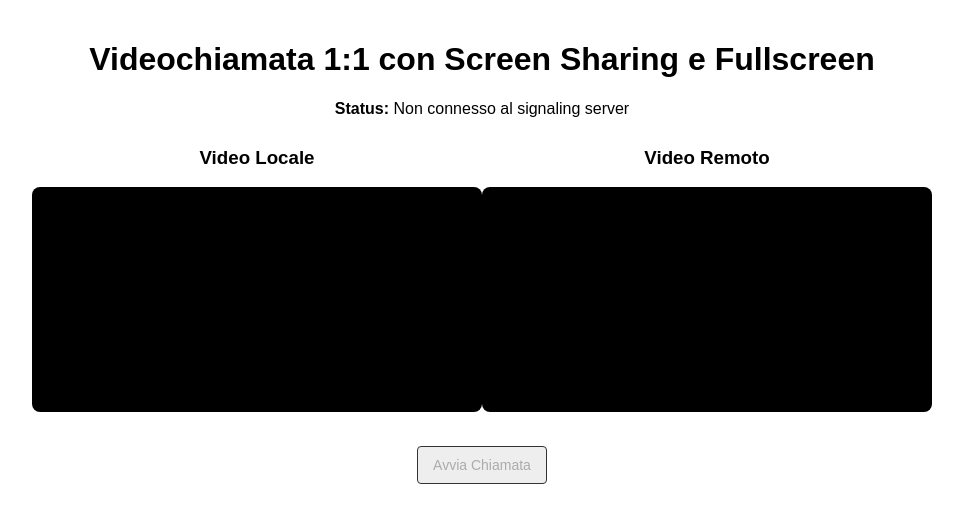
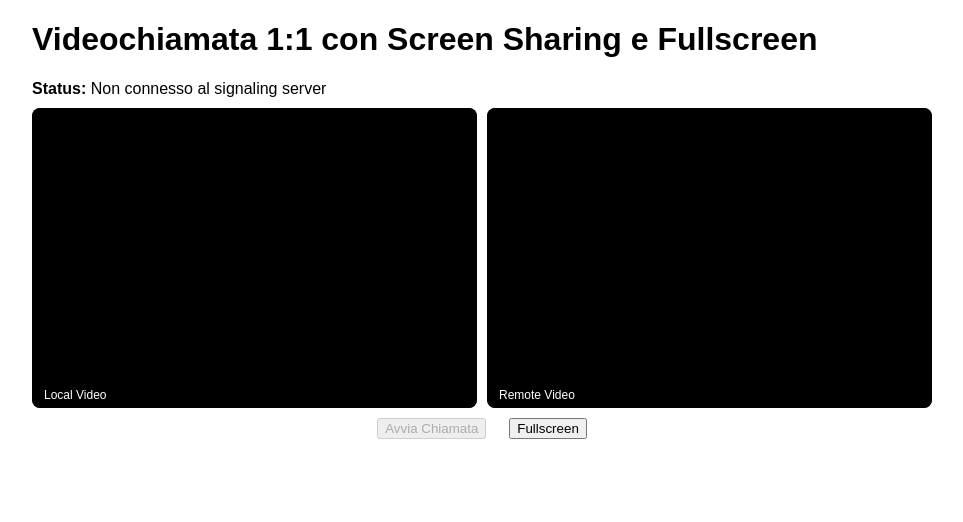
Before and after one commit to Dooniol/videochat-frontend, a React (Create React App) app: page / in a window 1280 px wide. Shown: the top 522 px of the page, without its empty margins (158-1121 px from the left). Built offline with nearby package versions, Linux system fonts and the light colour scheme; no server answers.

Commit message:
Aggiorno App.js

```diff
--- a/src/App.js
+++ b/src/App.js
@@ -48,12 +48,15 @@ export default function App() {
             await handleAnswer(data.answer);
             break;
           case 'candidate':
-            if (data.candidate) {
-              await pcRef.current?.addIceCandidate(data.candidate);
+            if (data.candidate && pcRef.current) {
+              await pcRef.current.addIceCandidate(data.candidate);
             }
             break;
           case 'hangup':
             endCall();
+            break;
+          case 'error':
+            alert(`Errore server: ${data.message}`);
             break;
           default:
             console.warn('Unknown message type:', data.type);
@@ -82,7 +85,7 @@ export default function App() {
 
   // --- Helper: stop local media tracks ---
   function stopLocalStream() {
-    if (localVideoRef.current && localVideoRef.current.srcObject) {
+    if (localVideoRef.current?.srcObject) {
       localVideoRef.current.srcObject.getTracks().forEach((track) => track.stop());
       localVideoRef.current.srcObject = null;
     }
@@ -91,13 +94,11 @@ export default function App() {
   // --- Crea Peer Connection e gestisce eventi ---
   async function createPeerConnection() {
     const pc = new RTCPeerConnection({
-      iceServers: [
-        { urls: 'stun:stun.l.google.com:19302' },
-      ],
+      iceServers: [{ urls: 'stun:stun.l.google.com:19302' }],
     });
 
     pc.onicecandidate = (event) => {
-      if (event.candidate) {
+      if (event.candidate && wsRef.current && wsRef.current.readyState === WebSocket.OPEN) {
         wsRef.current.send(
           JSON.stringify({ type: 'candidate', candidate: event.candidate })
         );
@@ -123,7 +124,6 @@ export default function App() {
         localVideoRef.current.srcObject = localStream;
       }
 
-      // Aggiungo tracce locali al peer connection
       localStream.getTracks().forEach((track) => {
         pcRef.current.addTrack(track, localStream);
       });
@@ -131,7 +131,7 @@ export default function App() {
       const offer = await pcRef.current.createOffer();
       await pcRef.current.setLocalDescription(offer);
 
-      wsRef.current.send(JSON.stringify({ type: 'offer', offer }));
+      wsRef.current?.send(JSON.stringify({ type: 'offer', offer }));
 
       setInCall(true);
       setIsScreenSharing(false);
@@ -156,11 +156,11 @@ export default function App() {
         pcRef.current.addTrack(track, localStream);
       });
 
-      await pcRef.current.setRemoteDescription(new RTCSessionDescription(offer));
+      await pcRef.current.setRemoteDescription(offer);
       const answer = await pcRef.current.createAnswer();
       await pcRef.current.setLocalDescription(answer);
 
-      wsRef.current.send(JSON.stringify({ type: 'answer', answer }));
+      wsRef.current?.send(JSON.stringify({ type: 'answer', answer }));
 
       setInCall(true);
       setIsScreenSharing(false);
@@ -174,12 +174,16 @@ export default function App() {
 
   // --- Handle answer ---
   async function handleAnswer(answer) {
-    await pcRef.current.setRemoteDescription(new RTCSessionDescription(answer));
+    if (pcRef.current) {
+      await pcRef.current.setRemoteDescription(answer);
+    }
   }
 
   // --- Termina chiamata ---
   function endCall() {
-    wsRef.current.send(JSON.stringify({ type: 'hangup' }));
+    if (wsRef.current && wsRef.current.readyState === WebSocket.OPEN) {
+      wsRef.current.send(JSON.stringify({ type: 'hangup' }));
+    }
 
     if (pcRef.current) {
       pcRef.current.close();
@@ -227,19 +231,17 @@ export default function App() {
 
     try {
       const screenStream = await navigator.mediaDevices.getDisplayMedia({ video: true });
-
       const screenTrack = screenStream.getVideoTracks()[0];
 
-      // Sostituisco la traccia video locale con quella dello schermo
       const sender = pcRef.current.getSenders().find((s) => s.track.kind === 'video');
-      sender.replaceTrack(screenTrack);
+      if (sender) {
+        await sender.replaceTrack(screenTrack);
+      }
 
-      // Quando termina condivisione schermo (utente chiude la condivisione)
       screenTrack.onended = () => {
         stopScreenShare();
       };
 
-      // Aggiorno video locale a mostrare condivisione schermo
       if (localVideoRef.current) {
         localVideoRef.current.srcObject = screenStream;
       }
@@ -254,21 +256,21 @@ export default function App() {
   function stopScreenShare() {
     if (!isScreenSharing) return;
 
-    // Torna al video della webcam
-    navigator.mediaDevices.getUserMedia({ video: true, audio: true }).then((stream) => {
+    navigator.mediaDevices.getUserMedia({ video: true, audio: true }).then(async (stream) => {
       const videoTrack = stream.getVideoTracks()[0];
-      const audioTrack = stream.getAudioTracks()[0];
 
-      // Sostituisco la traccia video nel peer connection
       const sender = pcRef.current.getSenders().find((s) => s.track.kind === 'video');
-      sender.replaceTrack(videoTrack);
+      if (sender) {
+        await sender.replaceTrack(videoTrack);
+      }
 
-      // Aggiorno video locale
       if (localVideoRef.current) {
         localVideoRef.current.srcObject = stream;
       }
 
       setIsScreenSharing(false);
+    }).catch((err) => {
+      alert('Errore nel ripristino webcam: ' + err.message);
     });
   }
 
@@ -299,11 +301,7 @@ export default function App() {
 
   // --- Ingrandisci solo un video (clic singolo) ---
   function maximizeVideo(which) {
-    if (maximizedVideo === which) {
-      setMaximizedVideo(null);
-    } else {
-      setMaximizedVideo(which);
-    }
+    setMaximizedVideo(maximizedVideo === which ? null : which);
   }
 
   // --- UI ---
@@ -328,24 +326,25 @@ export default function App() {
           <div
             style={{
               ...styles.videoWrapper,
-              flex: maximizedVideo === 'local' ? 1 : '1 1 45%',
+              flex: maximizedVideo === 'local' ? 1 : 0.5,
             }}
+            onClick={() => maximizeVideo('local')}
+            onDoubleClick={() => toggleFullScreenVideo(localVideoRef)}
           >
-            <h3>Video Locale</h3>
             <video
               ref={localVideoRef}
               autoPlay
               muted
               playsInline
               style={{
-                ...styles.video,
-                cursor: 'pointer',
                 width: '100%',
-                height: maximizedVideo === 'local' ? '80vh' : 'auto',
+                height: '100%',
+                objectFit: 'cover',
+                borderRadius: 8,
+                backgroundColor: 'black',
               }}
-              onClick={() => maximizeVideo('local')}
-              onDoubleClick={() => toggleFullScreenVideo(localVideoRef)}
             />
+            <div style={styles.label}>Local Video</div>
           </div>
         )}
 
@@ -353,63 +352,53 @@ export default function App() {
           <div
             style={{
               ...styles.videoWrapper,
-              flex: maximizedVideo === 'remote' ? 1 : '1 1 45%',
+              flex: maximizedVideo === 'remote' ? 1 : 0.5,
             }}
+            onClick={() => maximizeVideo('remote')}
+            onDoubleClick={() => toggleFullScreenVideo(remoteVideoRef)}
           >
-            <h3>Video Remoto</h3>
             <video
               ref={remoteVideoRef}
               autoPlay
               playsInline
               style={{
-                ...styles.video,
-                cursor: 'pointer',
                 width: '100%',
-                height: maximizedVideo === 'remote' ? '80vh' : 'auto',
+                height: '100%',
+                objectFit: 'cover',
+                borderRadius: 8,
+                backgroundColor: 'black',
               }}
-              onClick={() => maximizeVideo('remote')}
-              onDoubleClick={() => toggleFullScreenVideo(remoteVideoRef)}
             />
+            <div style={styles.label}>Remote Video</div>
           </div>
         )}
       </div>
 
-      <div style={styles.buttonsContainer}>
+      <div style={styles.controls}>
         {!inCall && (
-          <button onClick={startCall} disabled={!isConnected} style={styles.button}>
+          <button onClick={startCall} disabled={!isConnected}>
             Avvia Chiamata
           </button>
         )}
-
         {inCall && (
           <>
-            <button onClick={endCall} style={styles.buttonRed}>
+            <button onClick={toggleAudio}>
+              {audioEnabled ? 'Disattiva Microfono' : 'Attiva Microfono'}
+            </button>
+            <button onClick={toggleVideo}>
+              {videoEnabled ? 'Disattiva Video' : 'Attiva Video'}
+            </button>
+            <button onClick={toggleScreenShare}>
+              {isScreenSharing ? 'Termina Condivisione Schermo' : 'Condividi Schermo'}
+            </button>
+            <button onClick={endCall} style={{ backgroundColor: '#d33', color: 'white' }}>
               Termina Chiamata
             </button>
-
-            <button onClick={toggleAudio} style={styles.button}>
-              {audioEnabled ? 'Disattiva Microfono' : 'Attiva Microfono'}
-            </button>
-
-            <button onClick={toggleVideo} style={styles.button}>
-              {videoEnabled ? 'Disattiva Video' : 'Attiva Video'}
-            </button>
-
-            <button onClick={toggleScreenShare} style={styles.button}>
-              {isScreenSharing ? 'Ferma Condivisione Schermo' : 'Condividi Schermo'}
-            </button>
-
-            <button onClick={toggleFullScreen} style={styles.button}>
-              {document.fullscreenElement ? 'Esci Fullscreen' : 'Fullscreen'}
-            </button>
-
-            {maximizedVideo && (
-              <button onClick={() => setMaximizedVideo(null)} style={styles.button}>
-                Esci Ingrandimento
-              </button>
-            )}
           </>
         )}
+        <button onClick={toggleFullScreen} style={{ marginLeft: 15 }}>
+          {document.fullscreenElement ? 'Esci Fullscreen' : 'Fullscreen'}
+        </button>
       </div>
     </div>
   );
@@ -417,48 +406,40 @@ export default function App() {
 
 const styles = {
   container: {
+    maxWidth: 900,
+    margin: '20px auto',
     fontFamily: 'Arial, sans-serif',
-    maxWidth: 900,
-    margin: 'auto',
-    padding: 20,
-    textAlign: 'center',
+    userSelect: 'none',
   },
   videosContainer: {
     display: 'flex',
-    justifyContent: 'space-around',
-    marginBottom: 20,
-    flexWrap: 'nowrap',
-    alignItems: 'center',
+    gap: 10,
+    marginBottom: 10,
+    height: 300,
   },
   videoWrapper: {
-    marginBottom: 10,
+    position: 'relative',
+    cursor: 'pointer',
+    backgroundColor: 'black',
+    borderRadius: 8,
+    overflow: 'hidden',
   },
-  video: {
-    maxHeight: 480,
-    backgroundColor: '#000',
-    borderRadius: 8,
+  label: {
+    position: 'absolute',
+    bottom: 4,
+    left: 6,
+    padding: '2px 6px',
+    backgroundColor: 'rgba(0,0,0,0.5)',
+    color: 'white',
+    fontSize: 12,
+    borderRadius: 4,
+    userSelect: 'none',
   },
-  buttonsContainer: {
+  controls: {
     display: 'flex',
+    gap: 8,
+    flexWrap: 'wrap',
     justifyContent: 'center',
-    gap: 15,
-    flexWrap: 'wrap',
-  },
-  button: {
-    padding: '10px 15px',
-    fontSize: 14,
-    cursor: 'pointer',
-    borderRadius: 4,
-    border: '1px solid #333',
-    backgroundColor: '#eee',
-  },
-  buttonRed: {
-    padding: '10px 15px',
-    fontSize: 14,
-    cursor: 'pointer',
-    borderRadius: 4,
-    border: '1px solid #900',
-    backgroundColor: '#fdd',
-    color: '#900',
+    marginTop: 10,
   },
 };
```
